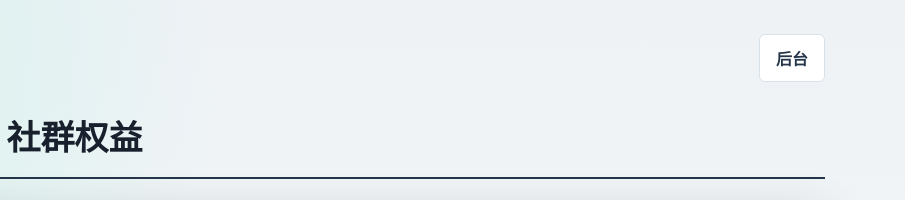
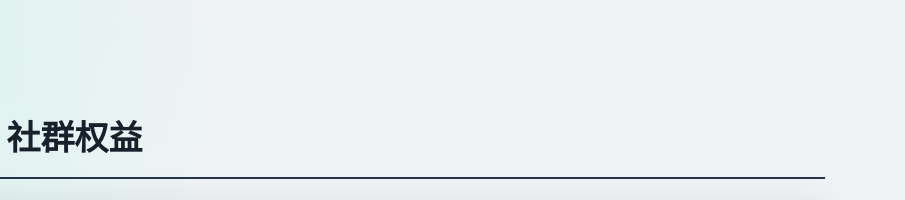
Before and after one commit to Skyler827579/web3_membership_benefit, a website: page public/index.html in a window 1280 px wide. Shown: the top 200 px of the page, 375-1280 px from the left. Drawn offline with Linux system fonts and the light colour scheme; no server answers.

Commit message:
Hide admin link from landing page

```diff
--- a/public/index.html
+++ b/public/index.html
@@ -14,7 +14,6 @@
           <div class="eyebrow">ChainPulse Membership</div>
           <h1>ChainPulse Web3 社群权益</h1>
         </div>
-        <a class="admin-link" href="/admin.html">后台</a>
       </section>
 
       <section class="poster-hero">
```
